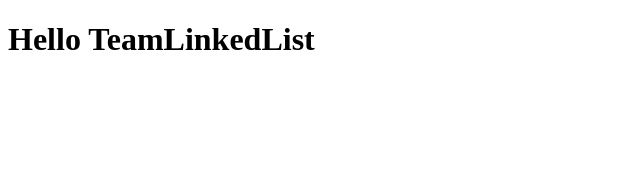
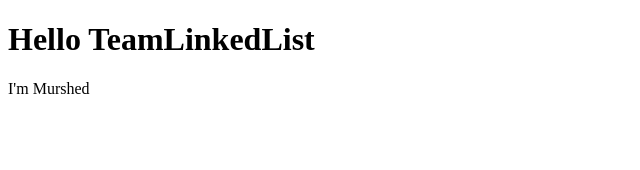
Before and after one commit to XParif/FrontEndWatchStorefsArmyProject, a Next.js app: page / in a window 1280 px wide. Shown: the top 170 px of the page, without its empty margins (0-640 px from the left). Built offline with nearby package versions, Linux system fonts and the light colour scheme.

Commit message:
Text added

```diff
--- a/pages/index.js
+++ b/pages/index.js
@@ -6,6 +6,7 @@ export default function Home() {
   return (
     <>
       <h1>Hello TeamLinkedList</h1>
+      <p>I'm Murshed</p>
     </>
   )
 }
```
